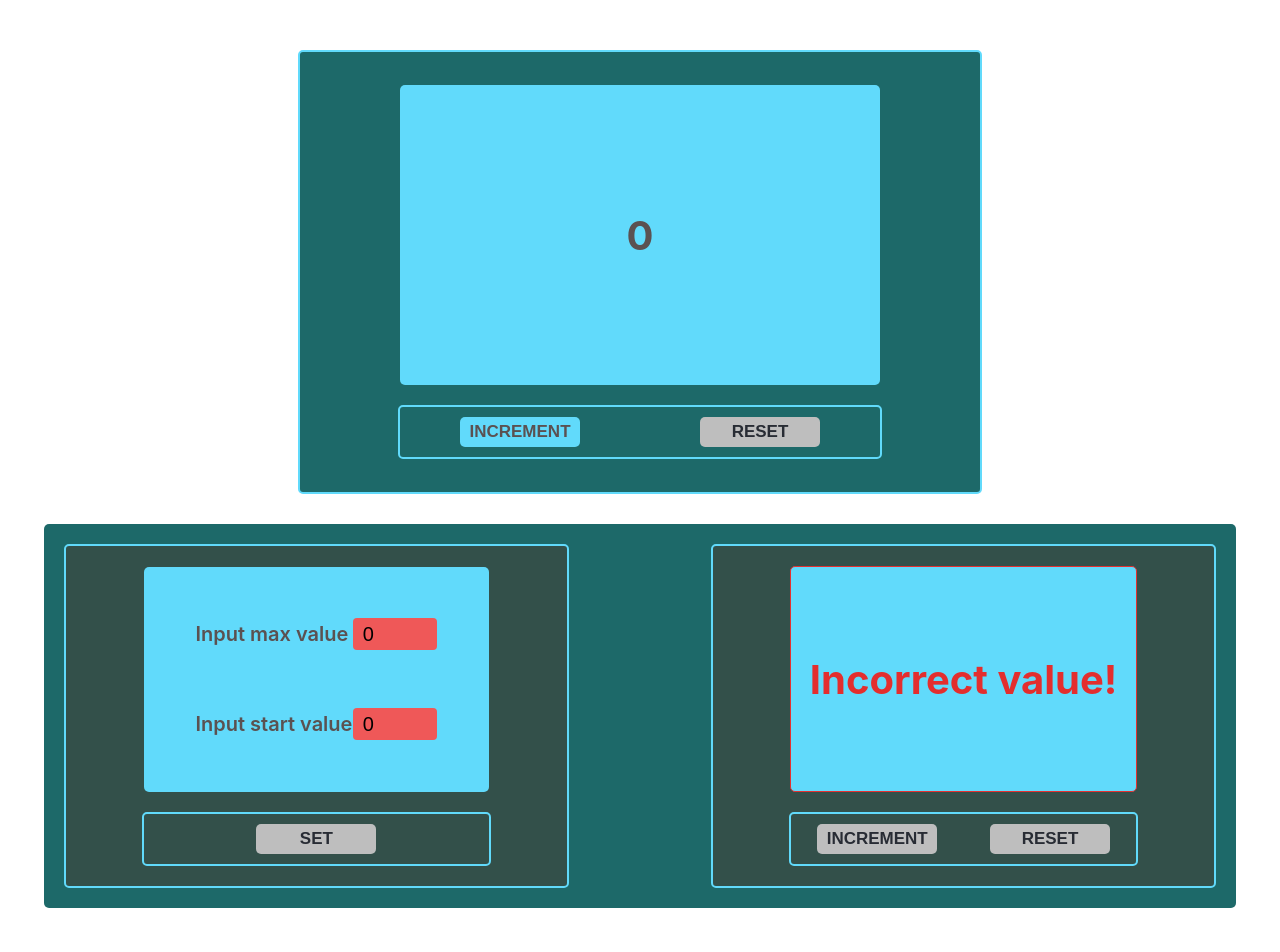
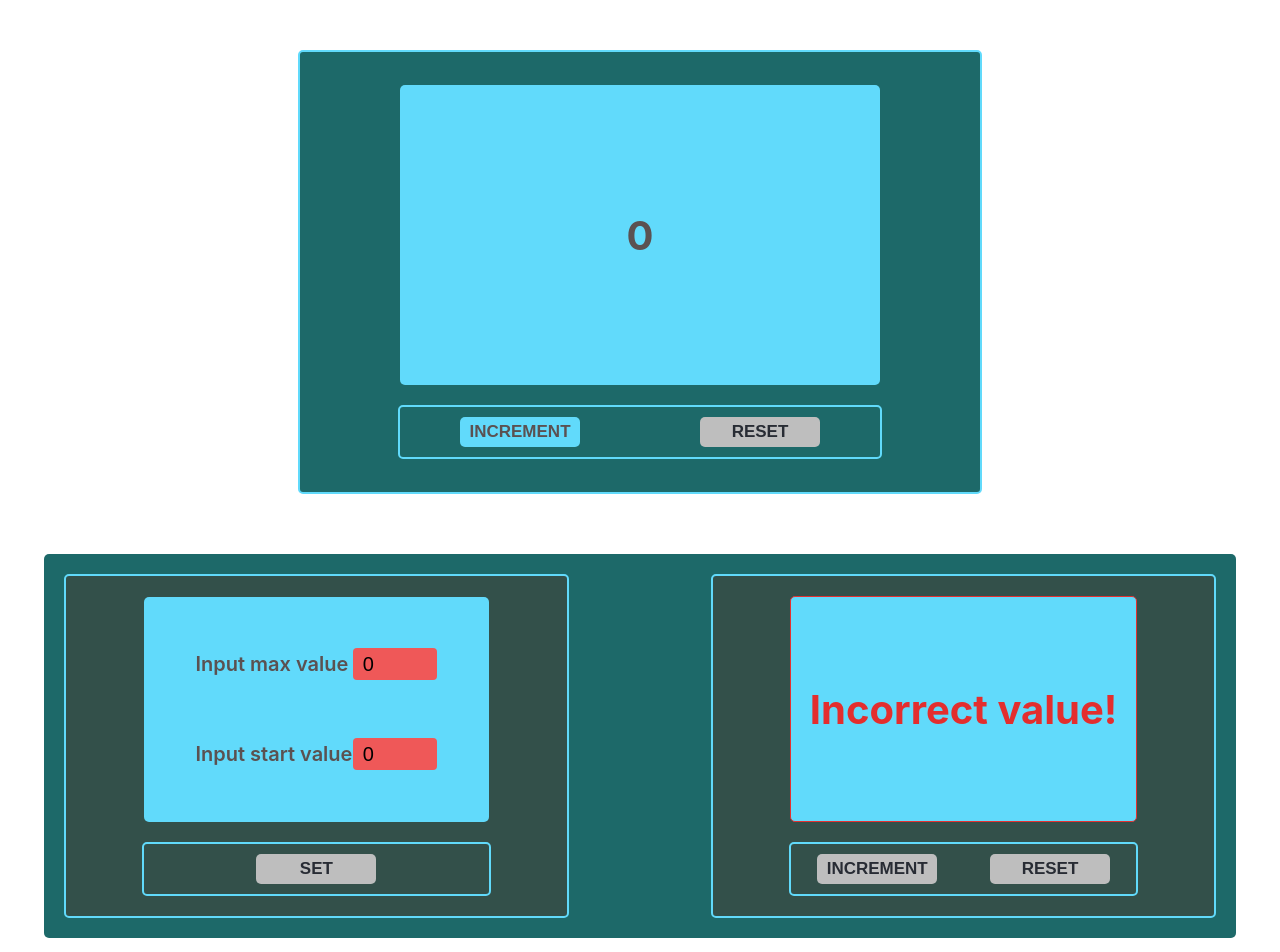
Before and after one commit to DY-JS/counter-with-setting, a React (Create React App) app: page / in a window 1280 px wide. Shown: the top 952 px of the page. Built offline with nearby package versions, Linux system fonts and the light colour scheme.

Commit message:
Add counter with settings one screen

```diff
--- a/src/components/counterWithSettings/CounterWithSettings.module.css
+++ b/src/components/counterWithSettings/CounterWithSettings.module.css
@@ -3,7 +3,7 @@
     justify-content: space-between;
     align-items: center;
     width: 90vw;
-    margin: 30px 0;
+    margin: 60px 0 30px ;
     padding: 20px;
     border-radius: 5px;
     background-color: #1d6969;
```
